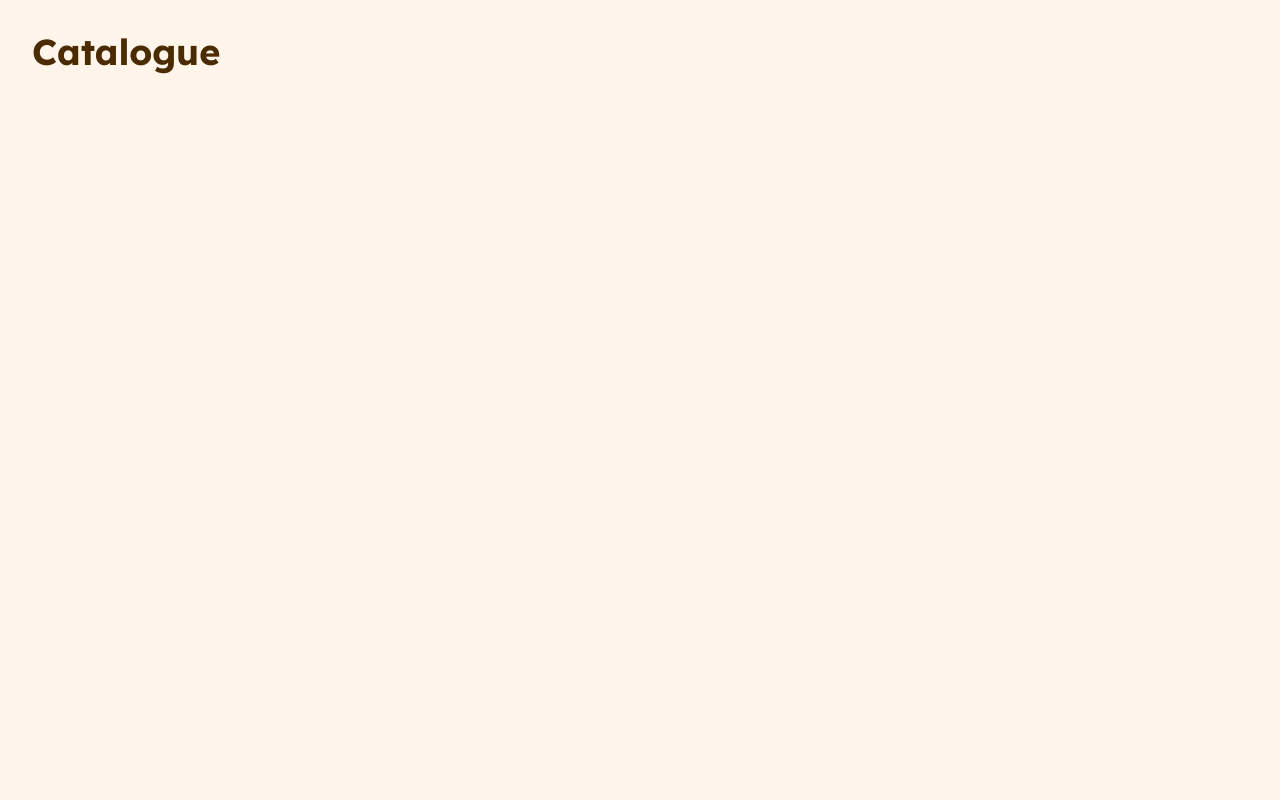
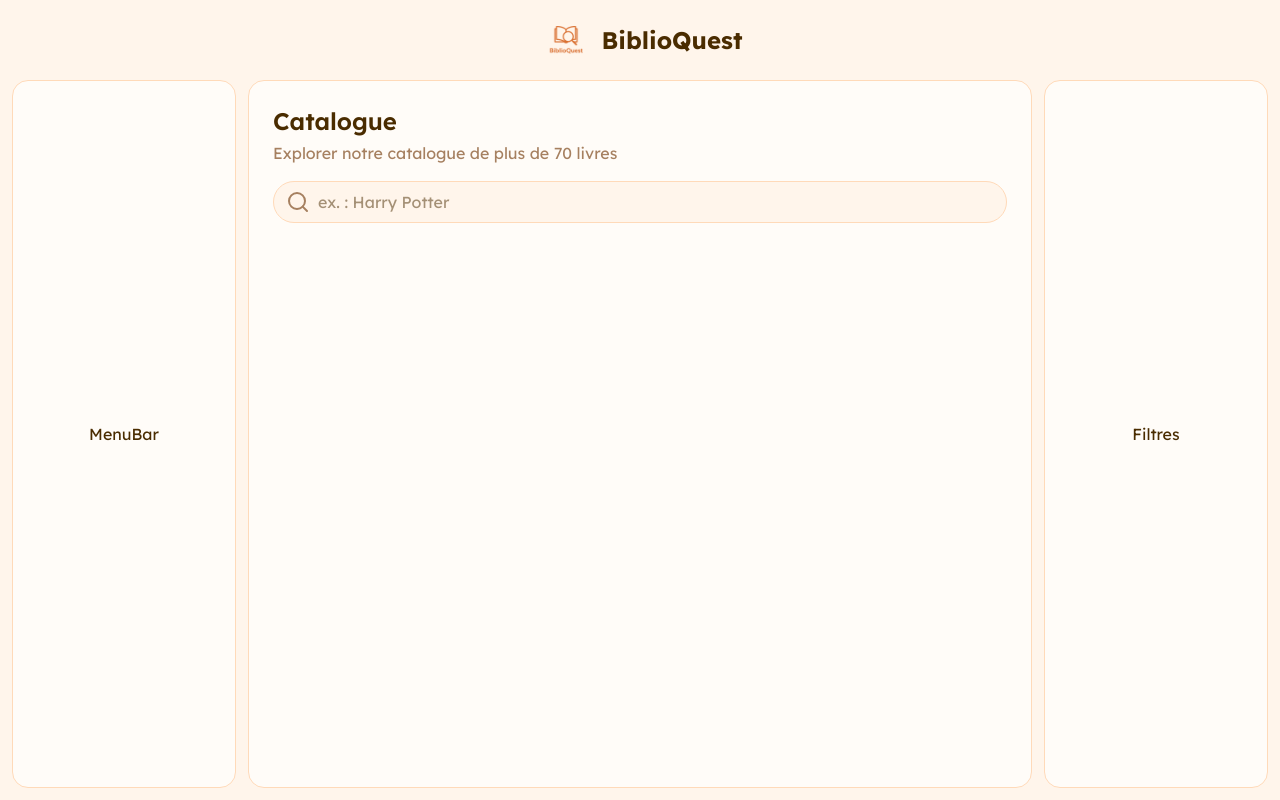
Before and after one commit to xisxis13/BiblioQuest, a Vue app in the folder books-teamB-vue/: page /catalog in a window 1280 px wide. Built offline with nearby package versions, Linux system fonts and the light colour scheme.

Commit message:
add catalog page - ref #18

```diff
--- a/books-teamB-vue/package.json
+++ b/books-teamB-vue/package.json
@@ -15,6 +15,7 @@
   "dependencies": {
     "@tailwindcss/vite": "^4.1.17",
     "axios": "^1.13.2",
+    "lucide-vue-next": "^0.553.0",
     "pinia": "^3.0.4",
     "vue": "^3.5.22",
     "vue-router": "^4.6.3"
--- /dev/null
+++ b/books-teamB-vue/src/components/AppHeader.vue
@@ -0,0 +1,19 @@
+<template>
+  <div class="w-full flex justify-center items-center gap-2">
+    <img :src="biblioQuestIcon" alt="Logo" class="h-14" />
+    <span class="text-primary-text font-bold text-2xl">BiblioQuest</span>
+  </div>
+</template>
+
+<script>
+import biblioQuestIcon from '@/assets/BCO.png'
+
+export default {
+  name: 'App Header',
+  data() {
+    return {
+      biblioQuestIcon,
+    };
+  }
+}
+</script>
--- a/books-teamB-vue/src/views/Catalog.vue
+++ b/books-teamB-vue/src/views/Catalog.vue
@@ -1,5 +1,41 @@
 <template>
-  <div class="min-h-screen p-8 bg-background">
-    <h1 class="text-4xl font-bold text-primary-text mb-4">Catalogue</h1>
+  <div class="flex flex-col gap-3 p-3 bg-background w-full h-screen">
+    <AppHeader />
+
+    <main class="w-full flex-1 flex justify-center items-center gap-3">
+      <div class="bg-box border border-border rounded-2xl w-56 h-full flex items-center justify-center">
+        <span>MenuBar</span>
+      </div>
+
+      <div class="bg-box border border-border rounded-2xl flex-1 h-full flex flex-col gap-4 p-6">
+        <div class="w-full h-fit flex flex-col gap-1">
+          <span class="text-primary-text font-semibold text-2xl">Catalogue</span>
+          <span class="text-secondary-text font-normal text-l">Explorer notre catalogue de plus de 70 livres</span>
+        </div>
+
+        <div class="relative bg-background border border-border rounded-full">
+          <Search class="absolute top-1/2 -translate-y-1/2 left-3 z-10 text-secondary-text" :size="24" />
+          <!-- ajouté une action à la recherche -->
+          <input type="text" name="search" id="search" placeholder="ex. : Harry Potter" class="px-4 py-2 pl-11 w-full rounded-full font-normal">
+        </div>
+      </div>
+
+      <div class="bg-box border border-border rounded-2xl w-56 h-full flex items-center justify-center">
+        <span>Filtres</span>
+      </div>
+    </main>
   </div>
 </template>
+
+<script>
+import AppHeader from '@/components/AppHeader.vue';
+import { Search } from 'lucide-vue-next';
+
+export default {
+  name: 'Catalog',
+  components: {
+    AppHeader,
+    Search,
+  }
+}
+</script>
```
Also changed, not shown: 1 other file (tests, documents, lock files or other folders).
